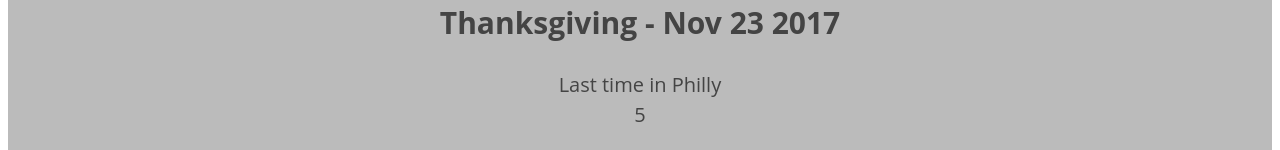
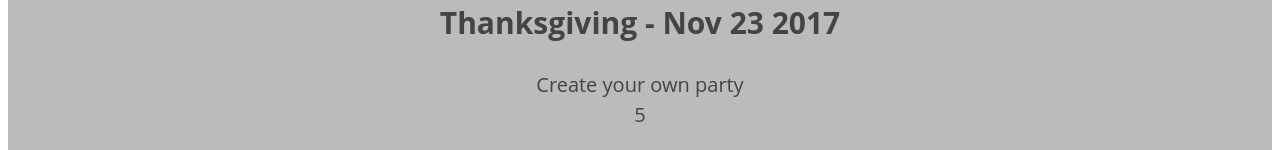
Before and after one commit to steffencrespo/the-perfect-meal, a React (Create React App) app: page /new-event in a window 1280 px wide. Shown: the part 655-805 px from the top of the page. Built offline with nearby package versions, Linux system fonts and the light colour scheme.

Commit message:
connecting components with redux store

```diff
--- a/package.json
+++ b/package.json
@@ -6,8 +6,10 @@
     "@pattern-lab/patternlab-node": "^3.0.0-alpha.5",
     "react": "^16.1.1",
     "react-dom": "^16.1.1",
+    "react-redux": "^5.0.6",
     "react-router-dom": "^4.2.2",
-    "react-scripts": "1.0.17"
+    "react-scripts": "1.0.17",
+    "redux": "^3.7.2"
   },
   "scripts": {
     "start": "react-scripts start",
--- a/src/actions/index.js
+++ b/src/actions/index.js
@@ -1,8 +1,8 @@
 export const ADD_EVENT = 'ADD_EVENT';
-export const addEvent = (name, summary, eventType, guests) => ({
+export const addEvent = (partyName, eventSummary, eventType, partyGuests) => ({
   type: ADD_EVENT,
-  name,
-  summary,
+  partyName,
+  eventSummary,
   eventType,
-  guests
+  partyGuests
 });
--- a/src/components/event-form.js
+++ b/src/components/event-form.js
@@ -1,16 +1,27 @@
 import React, { Component } from 'react';
+import { connect } from 'react-redux';
 import './event-form.css';
 
 import EventSummary from './event-summary';
+import { addEvent } from '../actions';
 
-export default class EventForm extends Component {
+export class EventForm extends Component {
   constructor(props) {
     super(props);
   }
 
   showEstimates() {
     if (true) {
-      return <EventSummary eventType='Thanksgiving' date='Nov 23 2017' name='Last time in Philly' guestCount='5' food='1 12lbs turkey' drinks='2 bottles of wine' />;
+      const events = this.props.events.map((event, index) =>
+        <EventSummary
+          eventType={event.eventType}
+          date='Nov 23 2017'
+          name={event.partyName}
+          guestCount={event.partyGuests}
+          food='1 12lbs turkey'
+          drinks='2 bottles of wine' />
+      );
+      return events;
     }
   }
 
@@ -64,3 +75,9 @@
       );
     }
 }
+
+const mapStateToProps = state => ({
+  events: state.events
+});
+
+export default connect(mapStateToProps)(EventForm);
--- a/src/index.js
+++ b/src/index.js
@@ -1,14 +1,18 @@
 import React from 'react';
 import ReactDOM from 'react-dom';
 import { BrowserRouter } from 'react-router-dom';
+import { Provider } from 'react-redux';
+import store from './store';
 
 import './index.css';
 import App from './components/App.js';
 import registerServiceWorker from './registerServiceWorker';
 
 ReactDOM.render((
-  <BrowserRouter>
-    <App />
-  </BrowserRouter>
+  <Provider store={store}>
+    <BrowserRouter>
+      <App />
+    </BrowserRouter>
+  </Provider>
   ), document.getElementById('root'));
 registerServiceWorker();
--- a/src/reducers/index.js
+++ b/src/reducers/index.js
@@ -2,13 +2,23 @@
 
 const initialState = {
   events: [{
-    'party-name': 'Create your own party',
-    'event-summary': 'This is the most wonderful time of the year.',
-    'party-type': 'Thanksgiving',
-    'party-guests': 5
+    'partyName': 'Create your own party',
+    'eventSummary': 'This is the most wonderful time of the year.',
+    'eventType': 'Thanksgiving',
+    'partyGuests': 5
   }]
 };
 
 export const eventReducer = (state = initialState, action) => {
-
+  if(action.type === actions.ADD_EVENT) {
+    return Object.assign({}, state, {
+      events: [...state.events, {
+        partyName: action.partyName,
+        eventSummary: action.eventSummary,
+        eventType: action.eventType,
+        partyGuests: action.partyGuests
+      }]
+    });
+  }
+  return state;
 }
--- a/src/store.js
+++ b/src/store.js
@@ -1,4 +1,4 @@
-import { createStore } from 'react-redux';
+import { createStore } from 'redux';
 
 import { eventReducer } from './reducers';
 
```
Also changed, not shown: 1 other file (tests, documents, lock files or other folders).
